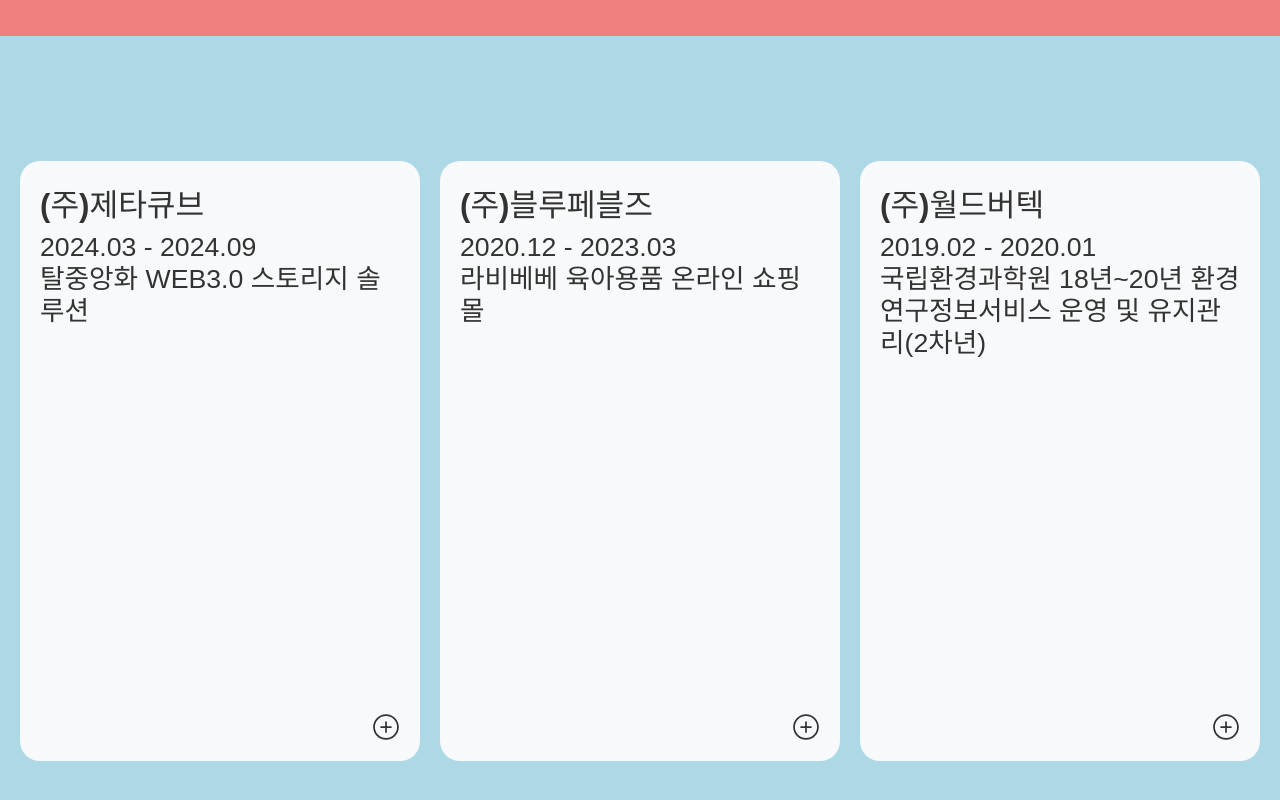
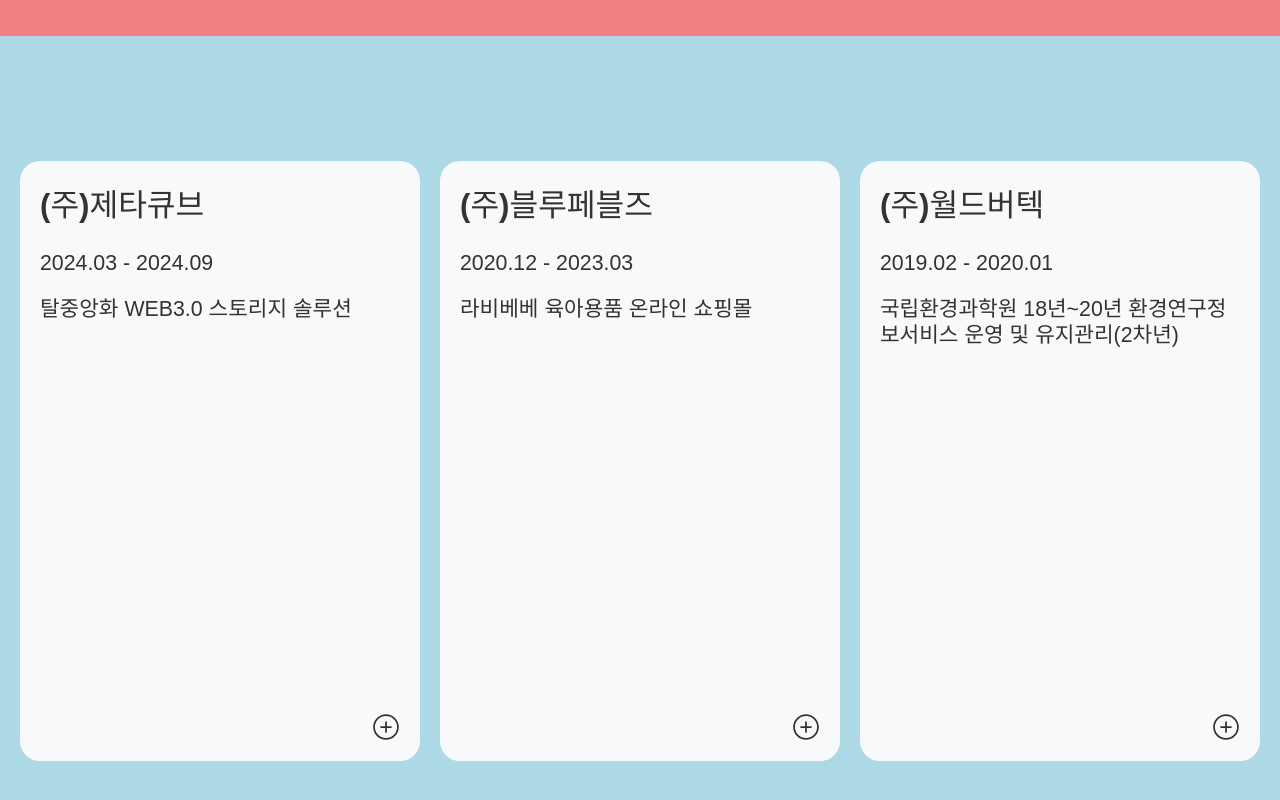
Before and after one commit to sunyoung-park/sunny-web-portfolio, a React (Vite) app: page / in a window 1280 px wide. Shown: the part 2432-3232 px from the top of the page. Built offline with nearby package versions, Linux system fonts and the light colour scheme; a web font is replaced by a local one.

Commit message:
카드 버튼 눌러도 다른 카드 상태 유지

```diff
--- a/src/components/WorkExperience.jsx
+++ b/src/components/WorkExperience.jsx
@@ -35,7 +35,6 @@
         "FileCoin Onboarding": [
           "파일코인 마이너 온보딩을 위한 대용량 데이터셋 작업(AWS S3 데이터셋/AIHUB 데이터 외 다운로드)",
           "path파일(5만 라인 이상, 약 80TiB 기준) n등분하여 다운로드 병렬처리로 7일 소요를 3-4일로 단축 ",
-          "Echart로 데이터 시각화 구현",
           "singularity 컨테이너 플랫폼을 이용한 car파일 생성작업(블록체인 상 안전하게 저장/검색 할 수 있도록 하는 파일)",
         ],
       },
--- a/src/styles/components/WorkExperience.scss
+++ b/src/styles/components/WorkExperience.scss
@@ -35,6 +35,12 @@
   transition: opacity 0.3s ease-in-out;
   position: relative;
 }
+
+.first-view p {
+    font-size: 16pt;
+    margin-top: 20px;
+}
+
 .second-view {
     padding: 20px;
 }
```
